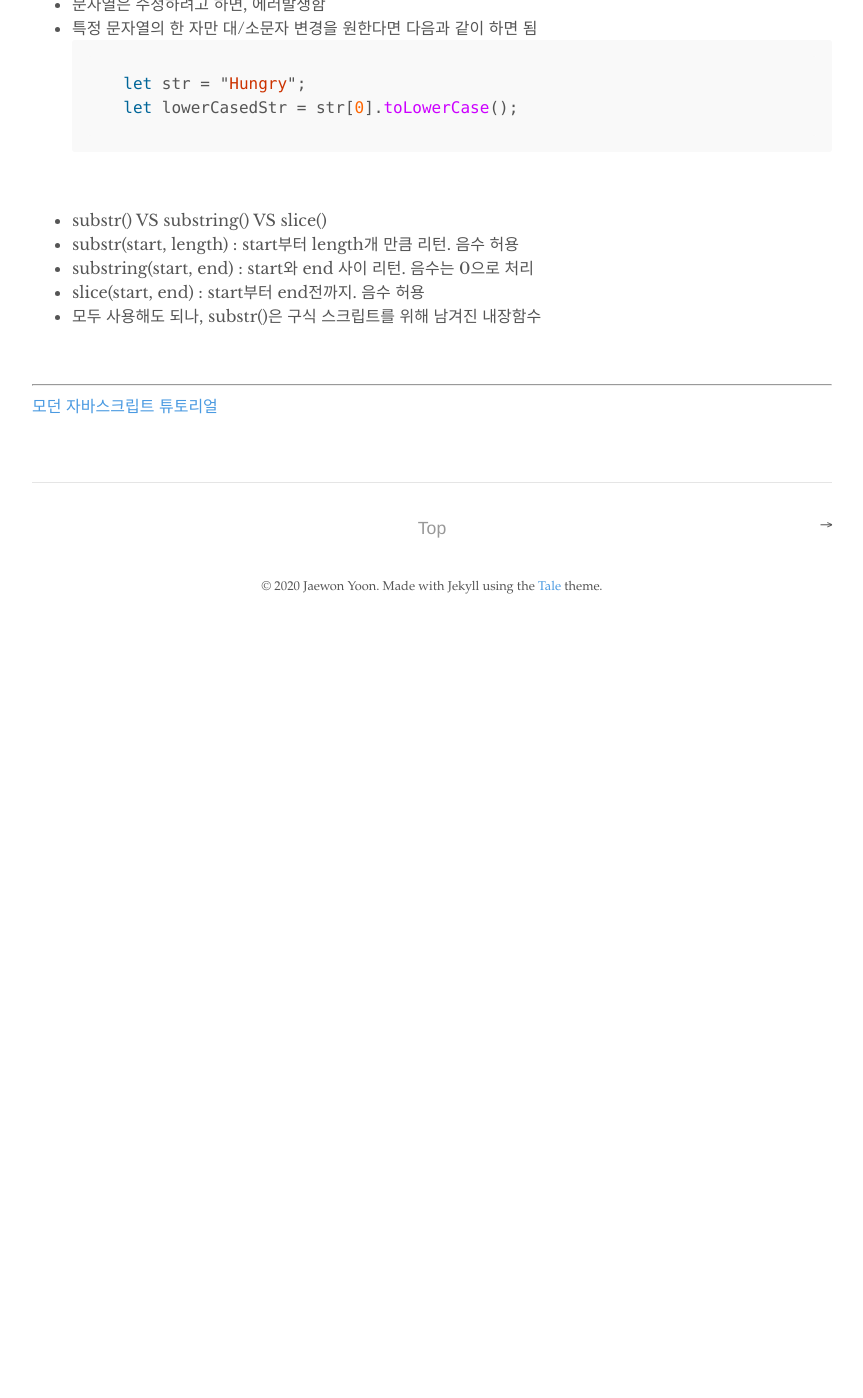
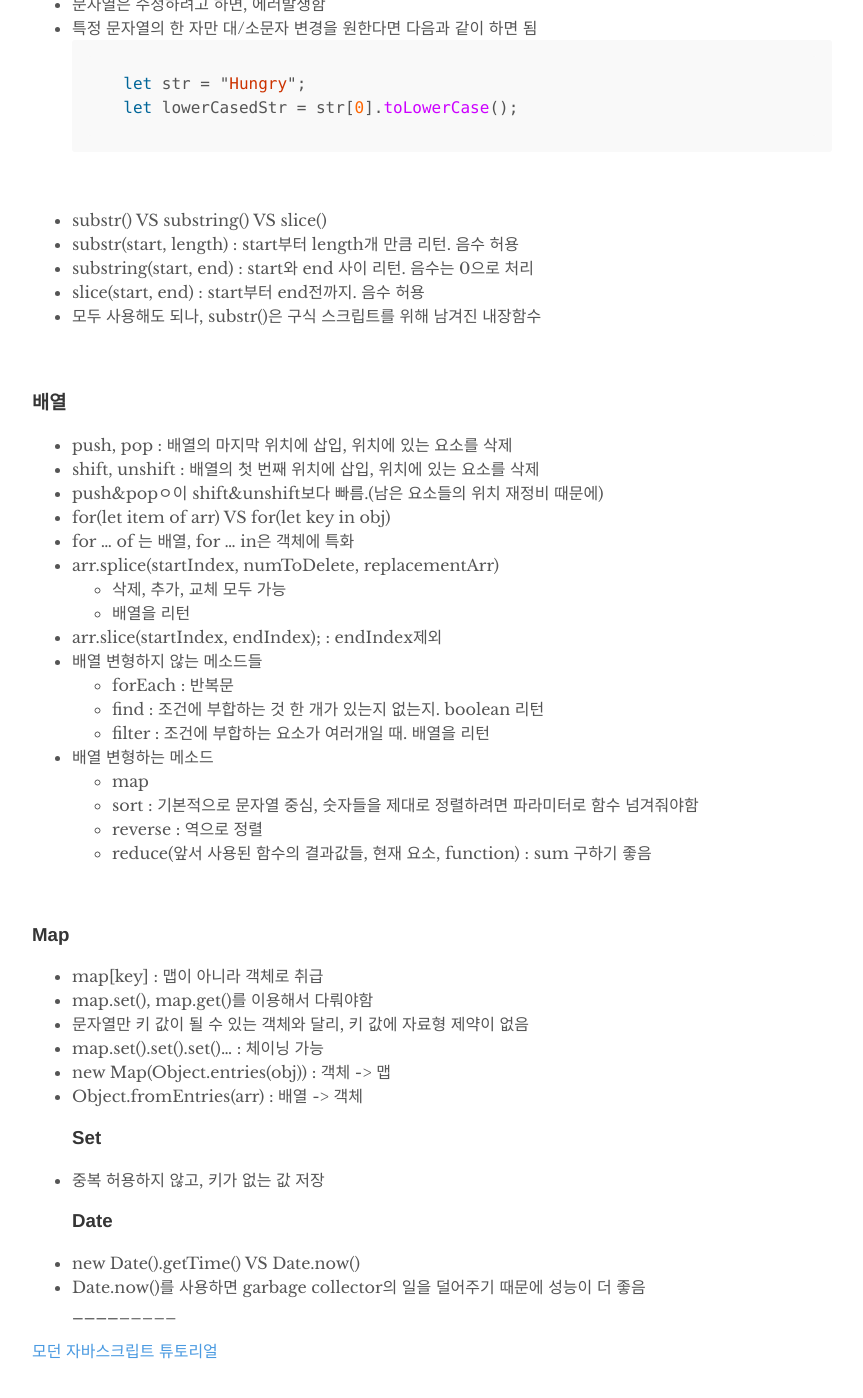
Before and after one commit to woniyoon/woniyoon.github.io, a Jekyll site: the page built from _posts/til/2020-09-01-til-004.md, in a window 1280 px wide and 1400 px high, scrolled down 1011 px. Shown: the whole window, without its empty margins (208-1071 px from the left). Built offline with Jekyll 4.4.1, drawn with Linux system fonts in a browser that asks for light colours; before the commit the page ends 1641 px from its top, so only the background shows below that; some of the changed text lies outside the part shown.

Commit message:
Write TIL 004

```diff
--- a/_posts/til/2020-09-01-til-004.md
+++ b/_posts/til/2020-09-01-til-004.md
@@ -49,9 +49,45 @@ categories: [ til ]
 * slice(start, end) : start부터 end전까지. 음수 허용
 * 모두 사용해도 되나, substr()은 구식 스크립트를 위해 남겨진 내장함수
 
+<br>
+
+### 배열
+* push, pop : 배열의 마지막 위치에 삽입, 위치에 있는 요소를 삭제
+* shift, unshift : 배열의 첫 번째 위치에 삽입, 위치에 있는 요소를 삭제
+* push&popㅇ이 shift&unshift보다 빠름.(남은 요소들의 위치 재정비 때문에)
+* for(let item of arr) VS for(let key in obj)
+* for ... of 는 배열, for ... in은 객체에 특화
+* arr.splice(startIndex, numToDelete, replacementArr)
+    - 삭제, 추가, 교체 모두 가능
+    - 배열을 리턴
+* arr.slice(startIndex, endIndex); : endIndex제외
+* 배열 변형하지 않는 메소드들
+    - forEach : 반복문
+    - find : 조건에 부합하는 것 한 개가 있는지 없는지. boolean 리턴
+    - filter : 조건에 부합하는 요소가 여러개일 때. 배열을 리턴
+* 배열 변형하는 메소드
+    - map
+    - sort : 기본적으로 문자열 중심, 숫자들을 제대로 정렬하려면 파라미터로 함수 넘겨줘야함
+    - reverse : 역으로 정렬
+    - reduce(앞서 사용된 함수의 결과값들, 현재 요소, function) : sum 구하기 좋음
 
 <br>
 
+### Map
+* map[key] : 맵이 아니라 객체로 취급
+* map.set(), map.get()를 이용해서 다뤄야함
+* 문자열만 키 값이 될 수 있는 객체와 달리, 키 값에 자료형 제약이 없음
+* map.set().set().set()... : 체이닝 가능
+* new Map(Object.entries(obj)) : 객체 -> 맵
+* Object.fromEntries(arr) : 배열 -> 객체
+<br>
+### Set
+* 중복 허용하지 않고, 키가 없는 값 저장
+<br>
+### Date
+* new Date().getTime() VS Date.now()
+* Date.now()를 사용하면 garbage collector의 일을 덜어주기 때문에 성능이 더 좋음
+<br>
 _________________
 
 [모던 자바스크립트 튜토리얼](https://ko.javascript.info/)
```
Also changed, not shown: other parts of _posts/til/2020-09-01-til-004.md (+1 -1 lines).
